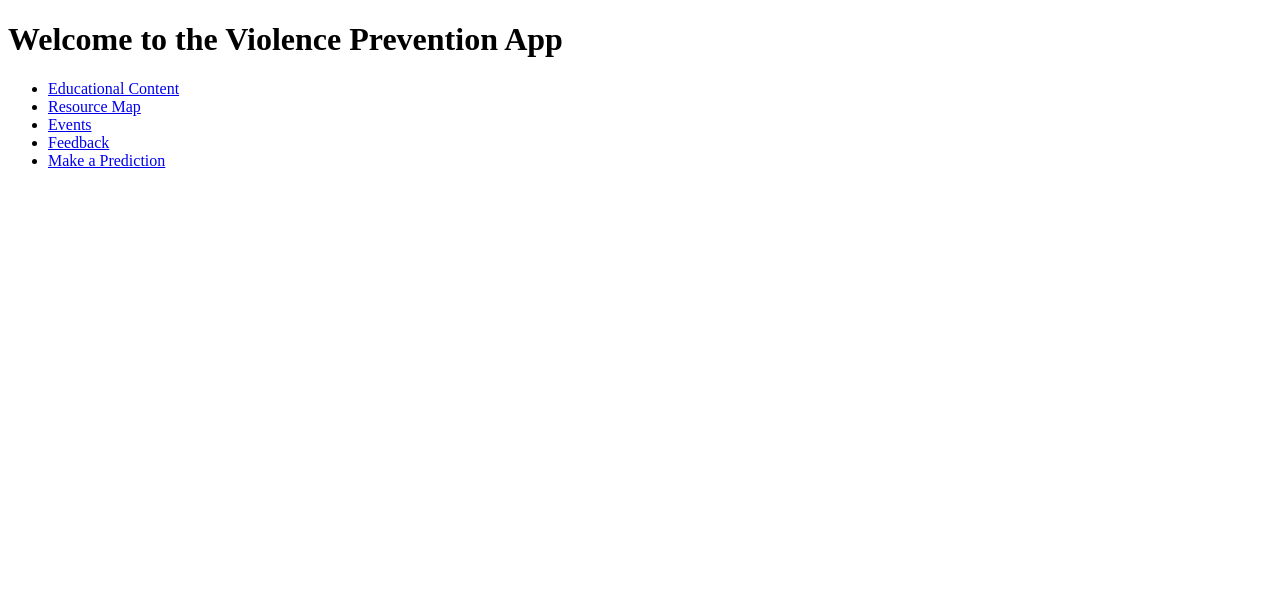
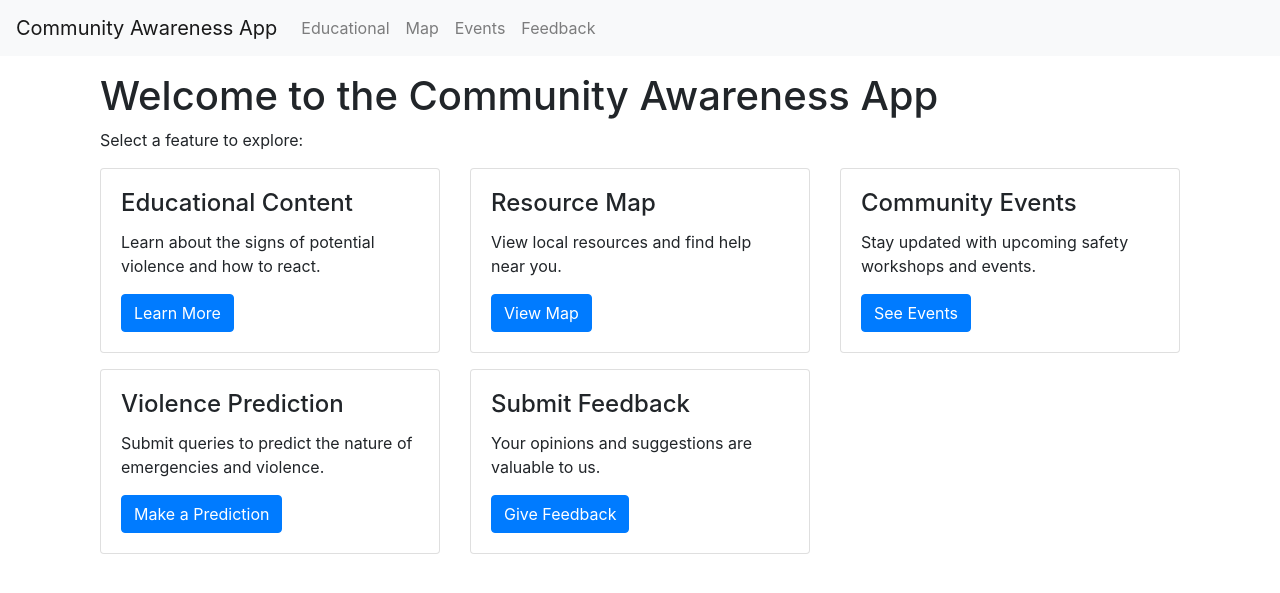
Before and after one commit to huyzzy/CMPSC445-final-project, a Flask app: page / in a window 1280 px wide. Shown: the top 593 px of the page. Run offline with Flask 3, Linux system fonts and the light colour scheme; some libraries are stand-ins or nearby versions.

Commit message:
Update home.html

```diff
--- a/cmpsc445 final project/templates/home.html
+++ b/cmpsc445 final project/templates/home.html
@@ -1,19 +1,54 @@
-<!DOCTYPE html>
-<html>
-<head>
-    <title>Home - Violence Prevention App</title>
-</head>
-<body>
-    <h1>Welcome to the Violence Prevention App</h1>
-    <nav>
-        <ul>
-            <li><a href="/educational">Educational Content</a></li>
-            <li><a href="/map">Resource Map</a></li>
-            <li><a href="/events">Events</a></li>
-            <li><a href="/feedback">Feedback</a></li>
-            <li><a href="/predict_form">Make a Prediction</a></li>
-
-        </ul>
-    </nav>
-</body>
-</html>
+{% extends "base.html" %}
+{% block content %}
+    <div class="container mt-3">
+        <h1>Welcome to the Community Awareness App</h1>
+        <p>Select a feature to explore:</p>
+        <div class="row">
+            <div class="col-sm-4">
+                <div class="card">
+                    <div class="card-body">
+                        <h4 class="card-title">Educational Content</h4>
+                        <p class="card-text">Learn about the signs of potential violence and how to react.</p>
+                        <a href="/educational" class="btn btn-primary">Learn More</a>
+                    </div>
+                </div>
+            </div>
+            <div class="col-sm-4">
+                <div class="card">
+                    <div class="card-body">
+                        <h4 class="card-title">Resource Map</h4>
+                        <p class="card-text">View local resources and find help near you.</p>
+                        <a href="/map" class="btn btn-primary">View Map</a>
+                    </div>
+                </div>
+            </div>
+            <div class="col-sm-4">
+                <div class="card">
+                    <div class="card-body">
+                        <h4 class="card-title">Community Events</h4>
+                        <p class="card-text">Stay updated with upcoming safety workshops and events.</p>
+                        <a href="/events" class="btn btn-primary">See Events</a>
+                    </div>
+                </div>
+            </div>
+            <div class="col-sm-4 mt-3">
+                <div class="card">
+                    <div class="card-body">
+                        <h4 class="card-title">Violence Prediction</h4>
+                        <p class="card-text">Submit queries to predict the nature of emergencies and violence.</p>
+                        <a href="/predict_form" class="btn btn-primary">Make a Prediction</a>
+                    </div>
+                </div>
+            </div>
+            <div class="col-sm-4 mt-3">
+                <div class="card">
+                    <div class="card-body">
+                        <h4 class="card-title">Submit Feedback</h4>
+                        <p class="card-text">Your opinions and suggestions are valuable to us.</p>
+                        <a href="/feedback" class="btn btn-primary">Give Feedback</a>
+                    </div>
+                </div>
+            </div>
+        </div>
+    </div>
+{% endblock %}
```
